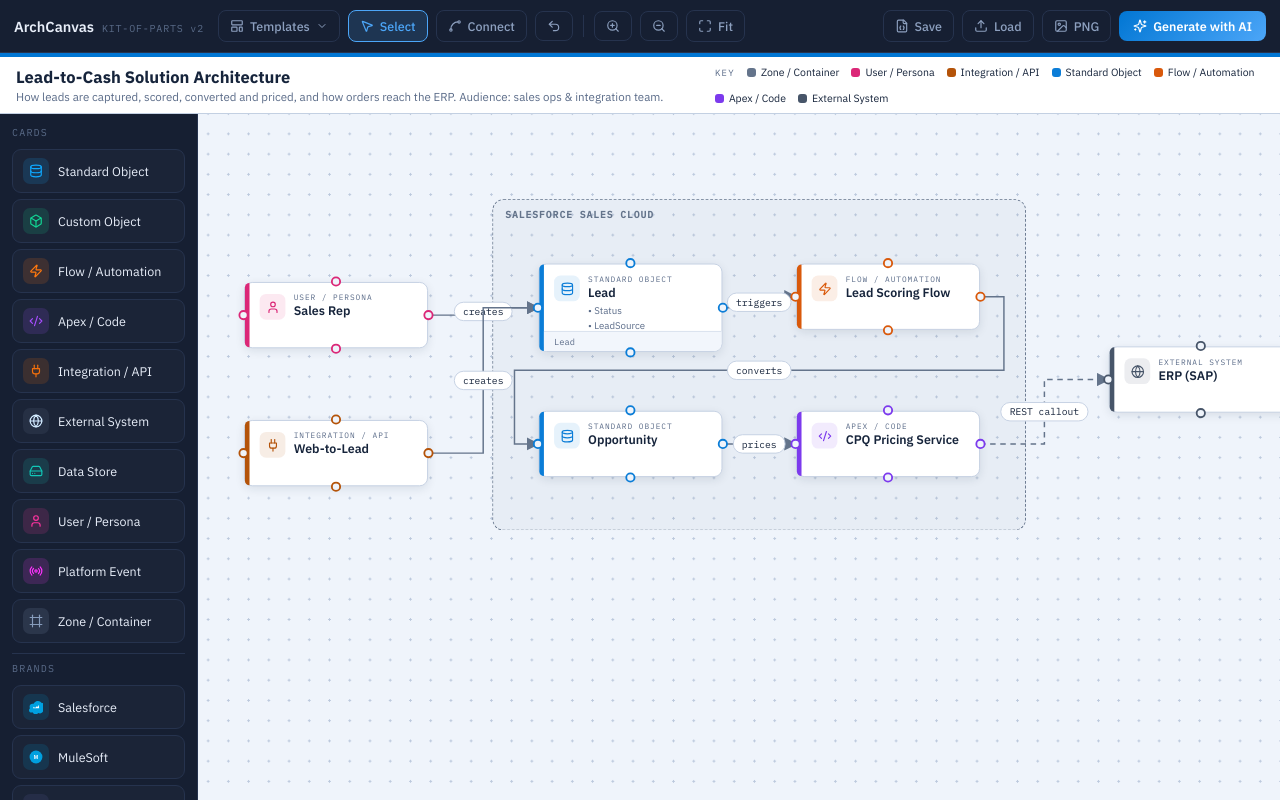
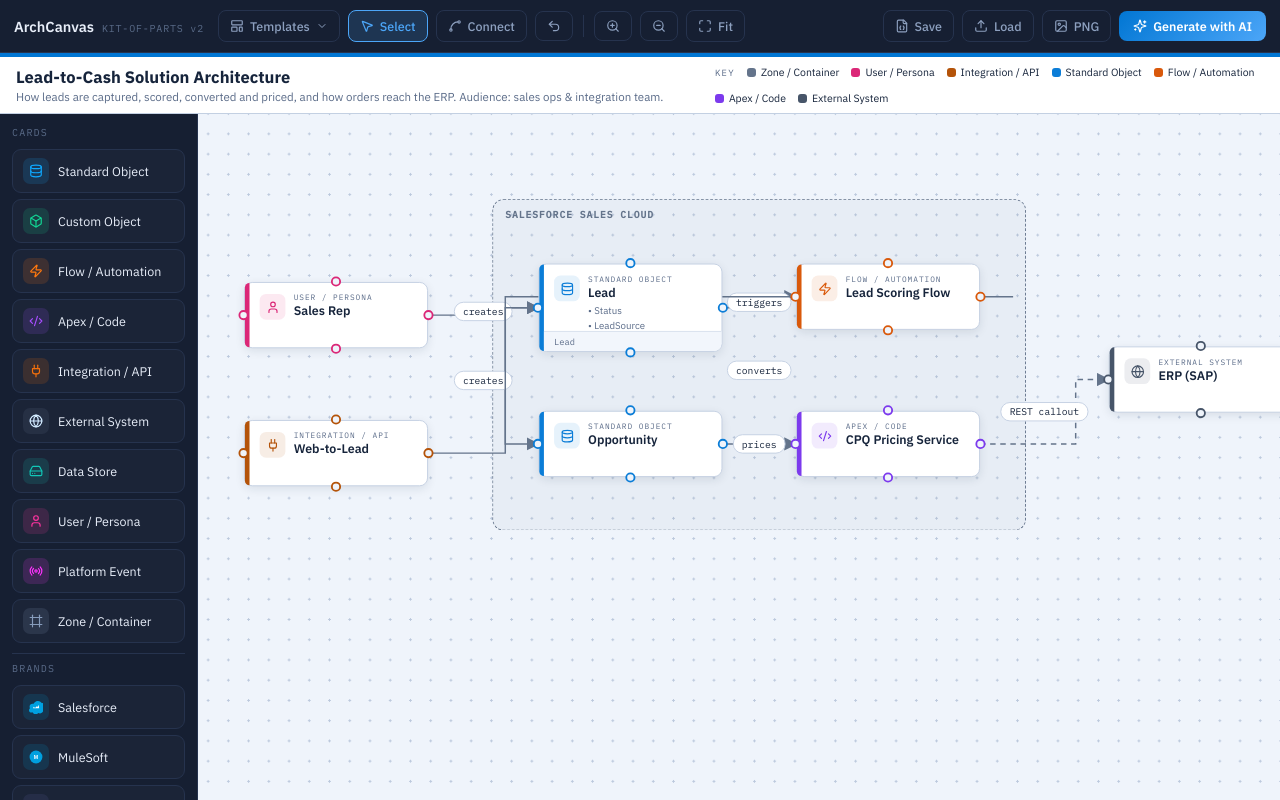
Before and after one commit to vishwasaidev-dev/archcanvas, a React (Vite) app: page / in a window 1280 px wide. Built offline with nearby package versions, Linux system fonts and the light colour scheme.

Commit message:
Fix elbow routing: stub-based exit/entry perpendicular to all 4 handle sides

```diff
--- a/src/App.jsx
+++ b/src/App.jsx
@@ -135,24 +135,26 @@
 }
 
 /* ---------------- elbow connector routing -------------------------- */
+// S = stub length: connector always exits/enters perpendicular to its handle before routing.
+// Handles all 16 fromSide×toSide combos without running along node edges.
+const S = 36;
 function elbow(a, b, fromSide = "right", toSide = "left") {
   const { x: x1, y: y1 } = sidePoint(a, fromSide);
   const { x: x2, y: y2 } = sidePoint(b, toSide);
+  // Exit stub: leave source perpendicularly
+  const ex = fromSide === "right" ? x1 + S : fromSide === "left" ? x1 - S : x1;
+  const ey = fromSide === "bottom" ? y1 + S : fromSide === "top" ? y1 - S : y1;
+  // Entry stub: approach target perpendicularly from outside
+  const nx = toSide === "right" ? x2 + S : toSide === "left" ? x2 - S : x2;
+  const ny = toSide === "bottom" ? y2 + S : toSide === "top" ? y2 - S : y2;
+  // Single corner: horizontal exit bends at (nx, ey); vertical exit bends at (ex, ny)
   const horiz = fromSide === "right" || fromSide === "left";
-  if (horiz) {
-    if ((fromSide === "right" ? x2 - x1 : x1 - x2) >= 44) {
-      const m = (x1 + x2) / 2;
-      return { d: `M ${x1},${y1} L ${m},${y1} L ${m},${y2} L ${x2},${y2}`, mx: m, my: (y1+y2)/2 };
-    }
-    const out = x1 + (fromSide === "right" ? 26 : -26);
-    const back = x2 + (toSide === "left" ? -26 : 26);
-    const midY = (y1 + y2) / 2;
-    return { d: `M ${x1},${y1} L ${out},${y1} L ${out},${midY} L ${back},${midY} L ${back},${y2} L ${x2},${y2}`,
-             mx: (out+back)/2, my: midY };
-  } else {
-    const m = (y1 + y2) / 2;
-    return { d: `M ${x1},${y1} L ${x1},${m} L ${x2},${m} L ${x2},${y2}`, mx: (x1+x2)/2, my: m };
-  }
+  const cx = horiz ? nx : ex;
+  const cy = horiz ? ey : ny;
+  return {
+    d: `M ${x1},${y1} L ${ex},${ey} L ${cx},${cy} L ${nx},${ny} L ${x2},${y2}`,
+    mx: (ex + nx) / 2, my: (ey + ny) / 2,
+  };
 }
 
 /* ---------------- layered auto-layout ----------------------------- */
@@ -1083,10 +1085,17 @@
                   </g>
                 );
               })}
-              {linking && linkSrc && (
-                <path d={elbow(linkSrc, { x: linking.x, y: linking.y - 8, w: 0, h: 16 }, linking.side || "right", "left").d}
-                  fill="none" stroke={T.accentDeep} strokeWidth={1.8} strokeDasharray="5 4" />
-              )}
+              {linking && linkSrc && (() => {
+                const fs = linking.side || "right";
+                const { x: sx, y: sy } = sidePoint(linkSrc, fs);
+                const ex2 = fs === "right" ? sx + S : fs === "left" ? sx - S : sx;
+                const ey2 = fs === "bottom" ? sy + S : fs === "top" ? sy - S : sy;
+                const tx = linking.x, ty = linking.y;
+                const horiz2 = fs === "right" || fs === "left";
+                const cx2 = horiz2 ? tx : ex2, cy2 = horiz2 ? ey2 : ty;
+                return <path d={`M ${sx},${sy} L ${ex2},${ey2} L ${cx2},${cy2} L ${tx},${ty}`}
+                  fill="none" stroke={T.accentDeep} strokeWidth={1.8} strokeDasharray="5 4" />;
+              })()}
             </svg>
 
             {/* cards */}
```
